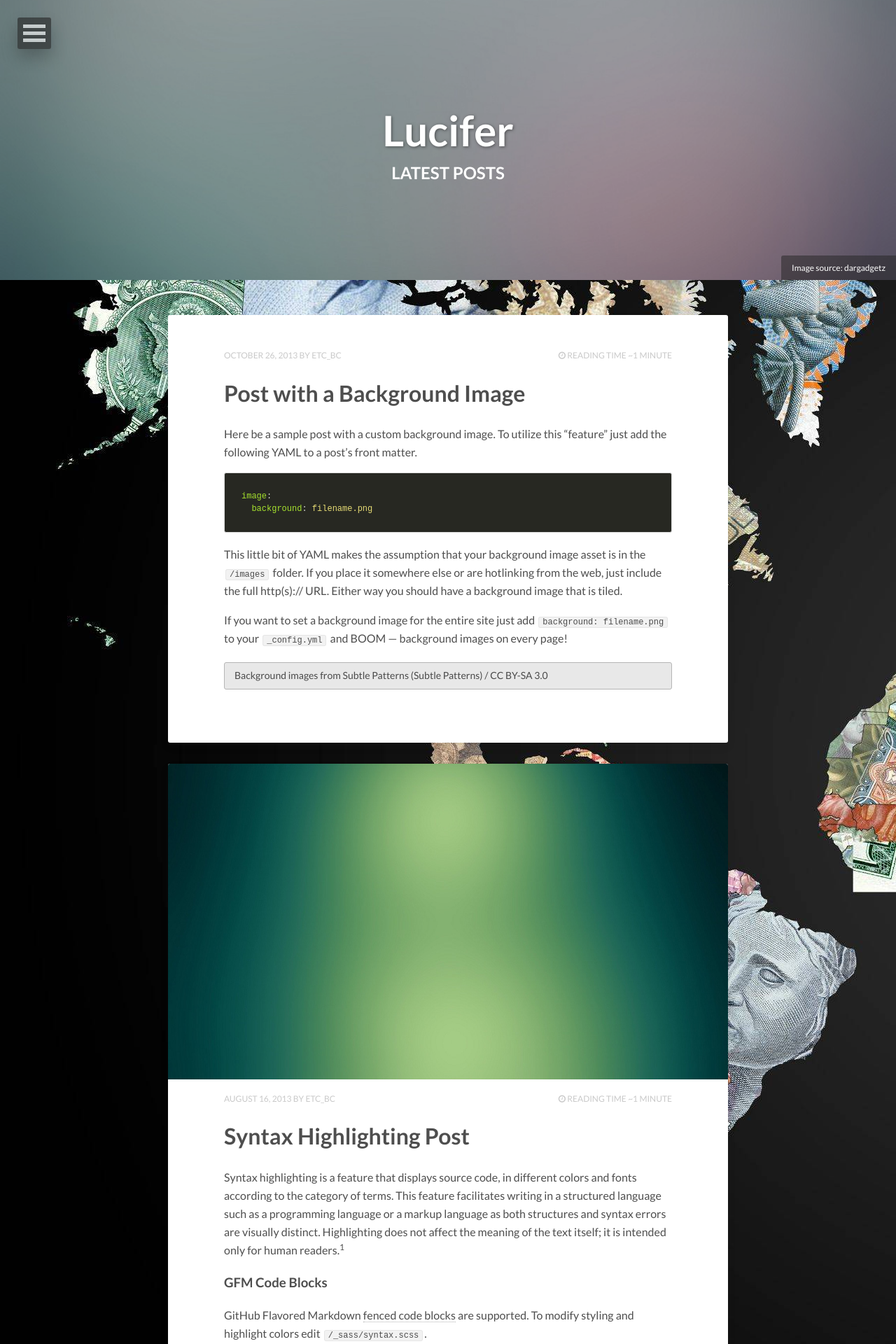
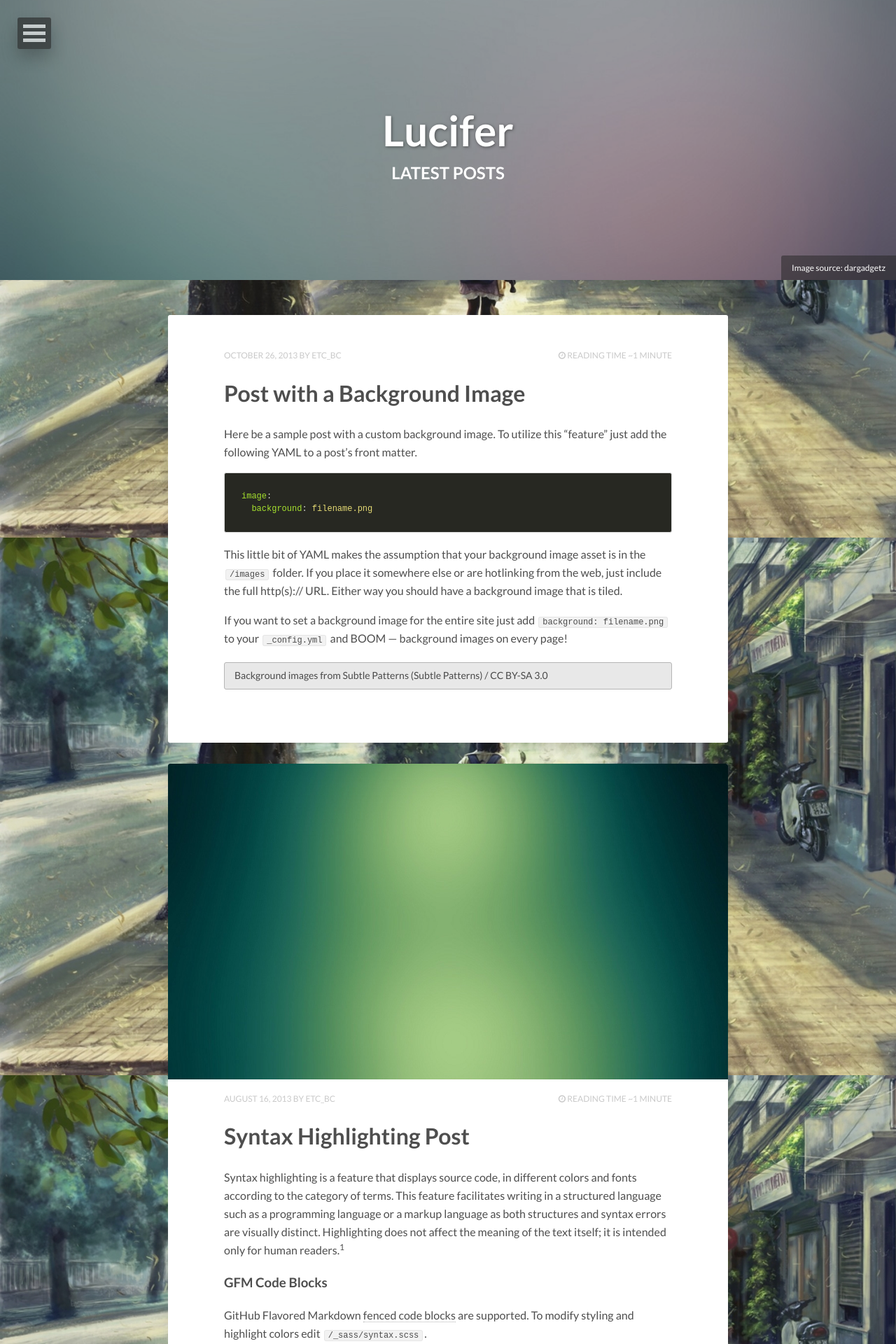
Before and after one commit to quyluaqbvn/quyluaqbvn.github.io, a Jekyll site: the page built from index.html, in a window 1280 px wide. Shown: the top 1920 px of the page at 70% size. Built offline with Jekyll 4.4.1, drawn with Linux system fonts in a browser that asks for light colours; nearby versions of some CDN libraries; the list of posts is cut into pages by our own code.

Commit message:
Update _config.yml

```diff
--- a/_config.yml
+++ b/_config.yml
@@ -10,7 +10,7 @@ url:
 # Owner/author information
 owner:
   name:           etc_bc
-  avatar:        12647800_997603223615033_1461338410_n.jpg
+  avatar:        ava.jpg
   bio:            "Not easy."
   email:          quyluaqbvn@gmail.com
   # Social networking links used in footer. Update and remove as you like.
@@ -26,7 +26,7 @@ owner:
   google_plus:
 
 # Background image to be tiled on all pages
-background: 1.jpg
+background: stretched-1366-768-89317.jpg
 
 # Analytics and webmaster tools stuff goes here
 google_analytics:
```
